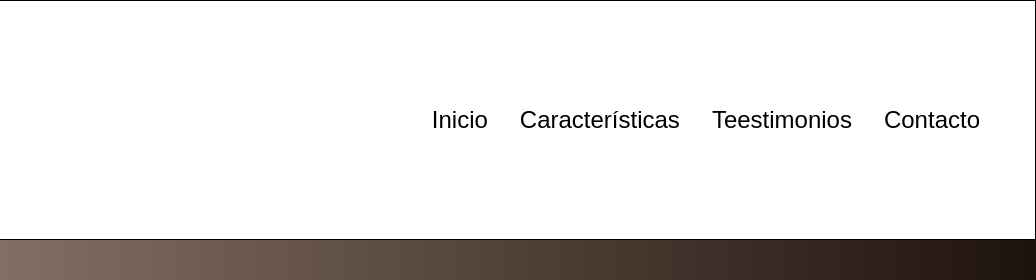
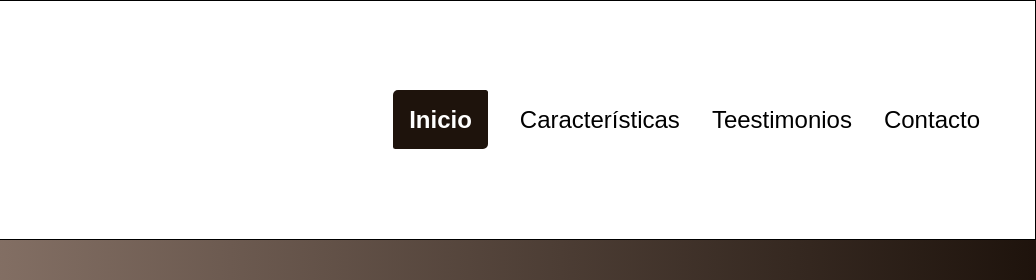
Before and after one commit to nracciatti/elDoradoLanding, a plain HTML site: page index.html in a window 1280 px wide. In both pictures the pointer is over the link "Inicio". Shown: the top 280 px of the page, 244-1280 px from the left. Drawn offline with Linux system fonts and the light colour scheme.

Commit message:
Se agrego hover a los li del nav

```diff
--- a/styles.css
+++ b/styles.css
@@ -47,6 +47,16 @@ nav ul li a{
     color: var(--font-color);
 }
 
+li a:hover {
+    /* color: #8a4e29; */
+    font-weight: bold;
+    color: white;
+    background-color: #1e130c;
+    border-radius: 5px 2.5px;
+    padding: 1rem;
+    transition-duration: 0.5s;
+}
+
 body {
     background: #1e130c;  /* fallback for old browsers */
     background: -webkit-linear-gradient(to right, #9a8478, #1e130c);  /* Chrome 10-25, Safari 5.1-6 */
```
